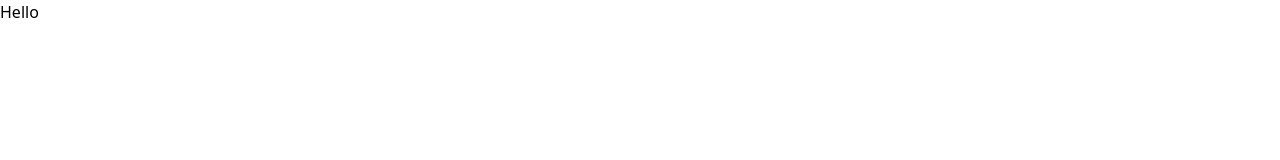
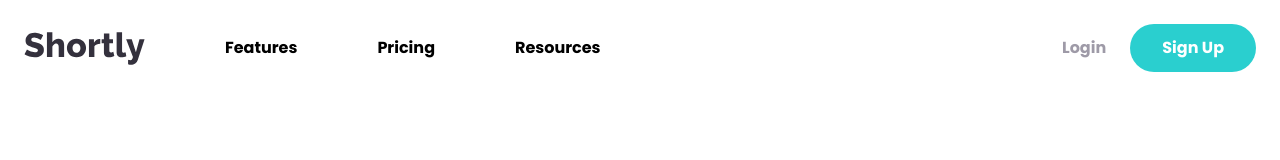
Before and after one commit to Ralph-souza/traversy-tailwind-course-project-3, a website: page index.html in a window 1280 px wide. Drawn offline with Linux system fonts and the light colour scheme.

Commit message:
Adiciona menu para large screen

```diff
--- a/index.html
+++ b/index.html
@@ -4,10 +4,49 @@
     <meta charset="UTF-8">
     <meta http-equiv="X-UA-Compatible" content="IE=edge">
     <meta name="viewport" content="width=device-width, initial-scale=1.0">
+    <link rel="shortcut icon" type="image/png" href="images/favicon-32x32.png">
+    <link rel="preconnect" href="https://fonts.googleapis.com">
+    <link rel="preconnect" href="https://fonts.gstatic.com" crossorigin>
+    <link href="https://fonts.googleapis.com/css2?family=Alata&family=Poppins:wght@400;500;700&display=swap" rel="stylesheet">
     <link rel="stylesheet" href="css/style.css">
     <title>Shortly Website</title>
 </head>
 <body>
-    Hello
+    <!-- Nav container -->
+    <nav class="relative container mx-auto p-6">
+        <!-- Flex container - For all items -->
+        <div class="flex items-center justify-between">
+            <!-- Flex container - For Logo/Menu -->
+            <div class="flex items-center space-x-20">
+                <!-- Logo -->
+                <img src="images/logo.svg" alt="">
+                <!-- Left menu -->
+                <div class="hidden space-x-8 font-bold lg:flex">
+                    <a href="#" class="txt-grayishViolet hover:text-veryDarkViolet">Features</a>
+                </div>
+                <div class="hidden space-x-8 font-bold lg:flex">
+                    <a href="#" class="txt-grayishViolet hover:text-veryDarkViolet">Pricing</a>
+                </div>
+                <div class="hidden space-x-8 font-bold lg:flex">
+                    <a href="#" class="txt-grayishViolet hover:text-veryDarkViolet">Resources</a>
+                </div>
+            </div>
+
+            <!-- Right buttons menu -->
+            <div class="hidden items-center space-x-6 font-bold text-grayishViolet lg:flex">
+                <div class="hover:text-veryDarkViolet">Login</div>
+                <a
+                    href="#"
+                    class="px-8 py-3 font-bold text-white bg-cyan rounded-full hover:opacity-70"
+                >
+                    Sign Up
+                </a>
+            </div>
+
+            <!-- @todo Hamburger menu -->
+        </div>
+
+        <!-- @todo Mobile menu -->
+    </nav>
 </body>
 </html>
--- a/tailwind.config.js
+++ b/tailwind.config.js
@@ -2,7 +2,29 @@
 module.exports = {
   content: ['./*.html'],
   theme: {
-    extend: {},
+    extend: {
+      theme: {
+        sm: '480px',
+        md:'768px',
+        lg:'976px',
+        xl: '1440px'
+      },
+      colors: {
+        cyan: 'hsl(180, 66%, 49%)',
+        cyanLight: 'hsl(180, 66%, 69%)',
+        darkViolet: 'hsl(257, 27%, 26%)',
+        red: 'hsl(0, 87%, 67%)',
+        grayishViolet: 'hsl(257,7%,63%)',
+        veryDarkBlue: 'hsl(255, 11%, 22%)',
+        veryDarkViolet: 'hsl(260, 8%, 14%)',
+      },
+      fontFamily: {
+        sans: ['Poppins', 'sans-serif']
+      },
+      spacing: {
+        180: '32rem'
+      },
+    },
   },
   plugins: [],
 }
```
Also changed, not shown: css/style.css.
